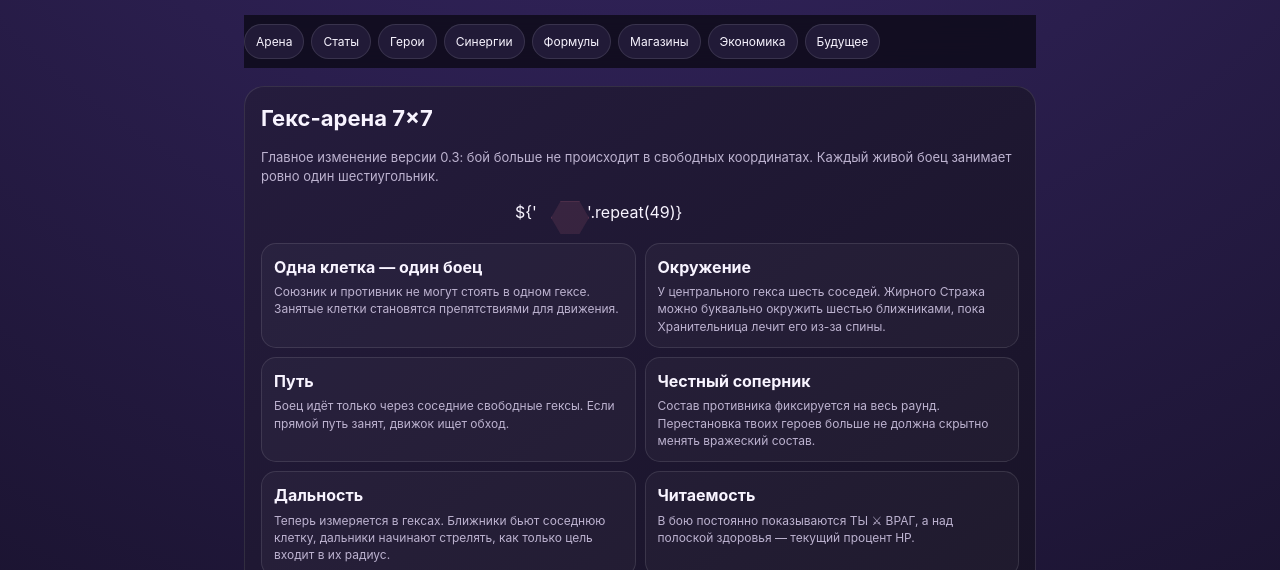
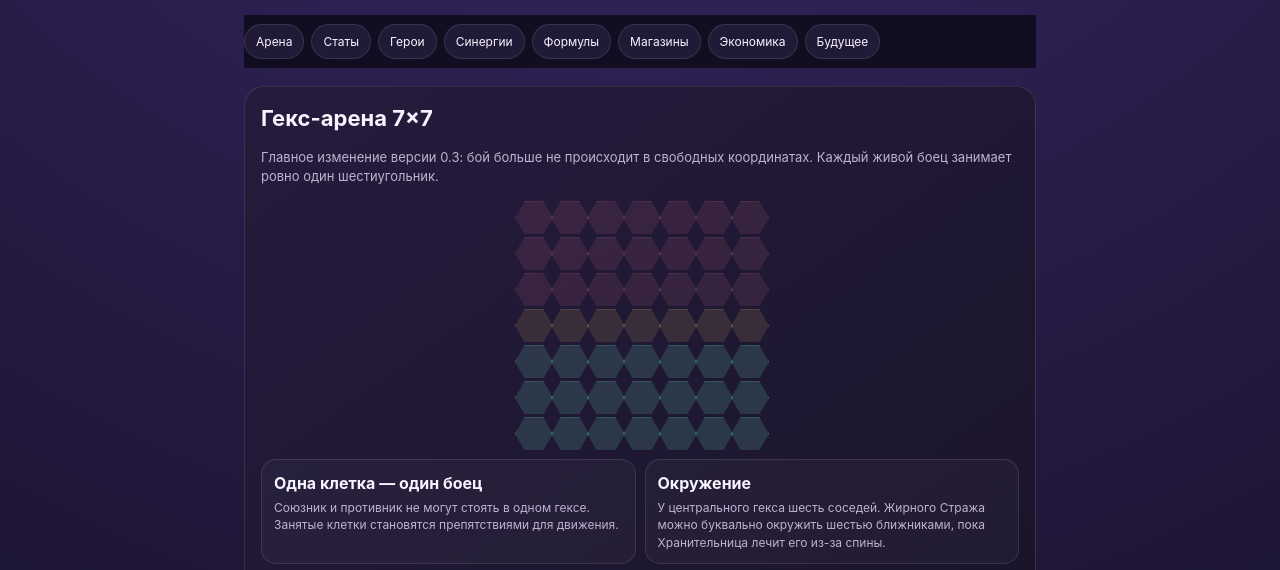
Before and after one commit to Mikayilzade/merge, a website: page wiki.html in a window 1280 px wide. Shown: the part 230-800 px from the top of the page. Drawn offline with Linux system fonts and the light colour scheme.

Commit message:
Fix static hex Wiki preview

```diff
--- a/wiki.html
+++ b/wiki.html
@@ -16,7 +16,7 @@
     .table-wrap{overflow:auto;border:1px solid var(--line);border-radius:14px}table{border-collapse:collapse;min-width:780px;width:100%;font-size:12px}th,td{padding:9px;border-bottom:1px solid var(--line);text-align:left;white-space:nowrap}th{background:#ffffff0d;color:#e6d9ff;position:sticky;top:0}tr:last-child td{border-bottom:0}
     .formula{padding:11px 12px;border-left:3px solid var(--violet);background:#ffffff08;border-radius:0 12px 12px 0;margin:8px 0;font-size:13px}.formula strong{color:#ffe49b}.synergy{display:grid;grid-template-columns:38px 1fr;gap:9px;align-items:start}.synergy span{width:38px;height:38px;display:grid;place-items:center;border-radius:50%;background:#936cff22;border:1px solid #b69bff44;font-size:19px}.synergy p{margin:2px 0;color:var(--muted);font-size:12px}
     .hex-demo{display:grid;grid-template-columns:repeat(7,34px);gap:2px;justify-content:center;margin:15px auto 8px;max-width:100%;overflow:hidden}.hex-demo i{width:38px;height:34px;clip-path:polygon(25% 2%,75% 2%,100% 50%,75% 98%,25% 98%,0 50%);background:#69d7b52c;box-shadow:inset 0 0 0 1px #7ce8c344}.hex-demo i:nth-child(n+1):nth-child(-n+21){background:#ff82981b;box-shadow:inset 0 0 0 1px #ff82982d}.hex-demo i:nth-child(n+22):nth-child(-n+28){background:#ffd56a1d;box-shadow:inset 0 0 0 1px #ffd56a35}
-    .tag{display:inline-block;padding:3px 7px;border-radius:999px;background:#ffffff0b;border:1px solid var(--line);font-size:11px;margin:2px}.footer{color:#8f879d;text-align:center;font-size:11px;margin-top:22px}@media(max-width:520px){.grid{grid-template-columns:1fr}h1{font-size:34px}section{padding:14px}.hex-demo{transform:scale(.9);transform-origin:center}}
+    .footer{color:#8f879d;text-align:center;font-size:11px;margin-top:22px}@media(max-width:520px){.grid{grid-template-columns:1fr}h1{font-size:34px}section{padding:14px}.hex-demo{transform:scale(.9);transform-origin:center}}
   </style>
 </head>
 <body><main>
@@ -25,7 +25,15 @@
   <nav><a href="#arena">Арена</a><a href="#stats">Статы</a><a href="#heroes">Герои</a><a href="#synergies">Синергии</a><a href="#formulas">Формулы</a><a href="#shops">Магазины</a><a href="#economy">Экономика</a><a href="#future">Будущее</a></nav>
 
   <section id="arena"><h2>Гекс-арена 7×7</h2><p class="note">Главное изменение версии 0.3: бой больше не происходит в свободных координатах. Каждый живой боец занимает ровно один шестиугольник.</p>
-    <div class="hex-demo">${'<i></i>'.repeat(49)}</div>
+    <div class="hex-demo">
+      <i></i><i></i><i></i><i></i><i></i><i></i><i></i>
+      <i></i><i></i><i></i><i></i><i></i><i></i><i></i>
+      <i></i><i></i><i></i><i></i><i></i><i></i><i></i>
+      <i></i><i></i><i></i><i></i><i></i><i></i><i></i>
+      <i></i><i></i><i></i><i></i><i></i><i></i><i></i>
+      <i></i><i></i><i></i><i></i><i></i><i></i><i></i>
+      <i></i><i></i><i></i><i></i><i></i><i></i><i></i>
+    </div>
     <div class="grid">
       <article class="card"><b>Одна клетка — один боец</b><p>Союзник и противник не могут стоять в одном гексе. Занятые клетки становятся препятствиями для движения.</p></article>
       <article class="card"><b>Окружение</b><p>У центрального гекса шесть соседей. Жирного Стража можно буквально окружить шестью ближниками, пока Хранительница лечит его из-за спины.</p></article>
```
